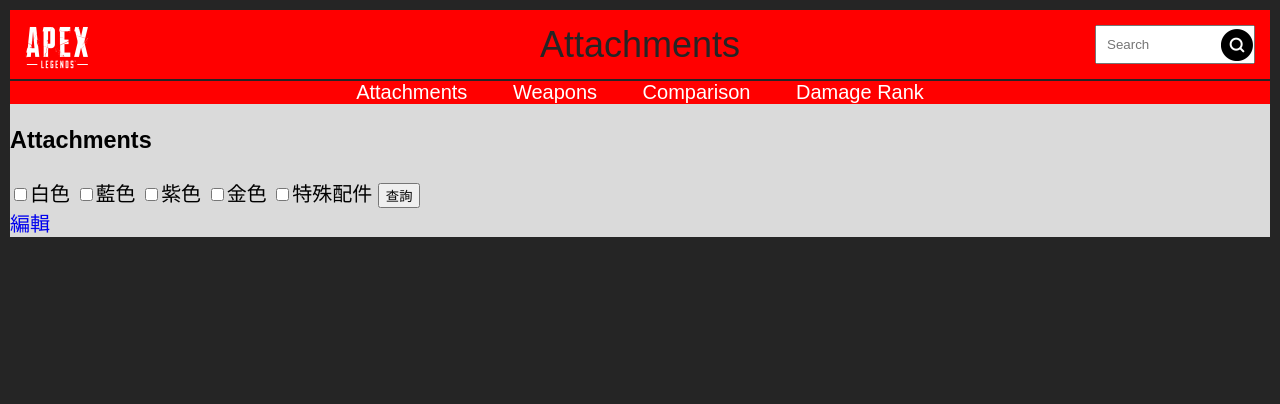
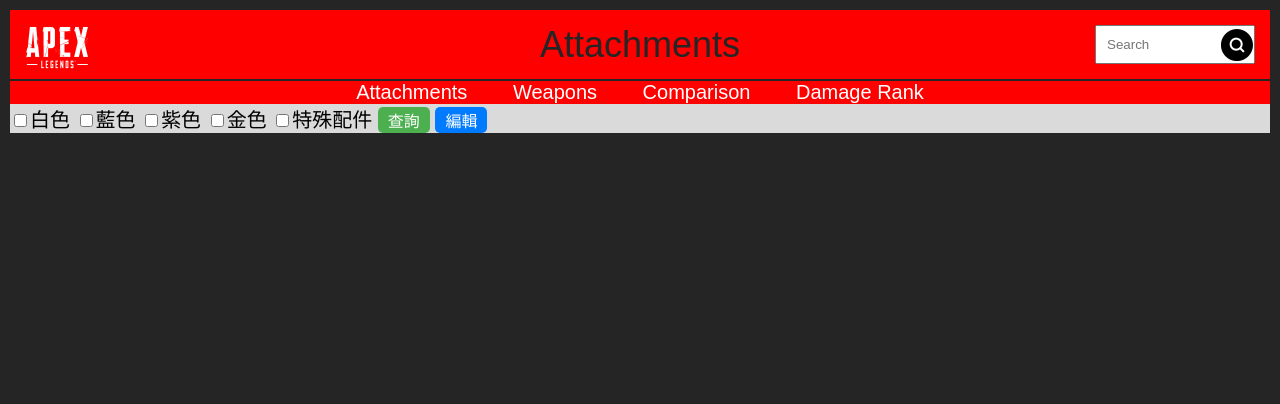
Before and after one commit to yesaouo/ApexWeapons, a PHP site: page /content/attachment.php in a window 1280 px wide. Shown: the top 404 px of the page. Run offline with PHP 8.4, Linux system fonts and the light colour scheme.

Commit message:
fix: some page css

```diff
--- a/content/attachment.php
+++ b/content/attachment.php
@@ -8,6 +8,7 @@
     <meta name="viewport" content="width=device-width, initial-scale=1.0">
     <title>APEX Weapons-Attachments</title>
     <link rel="stylesheet" type="text/css" href="../css/styles.css">
+    <link rel="stylesheet" type="text/css" href="css/styles.css">
 </head>
 <body>
     <header>
@@ -41,21 +42,22 @@
     </header>
     <main>
     <form action = "attachment.php" method="post">
-    <h3>Attachments</h3>
     <input type="checkbox" name="choose[]" value="white_attachment"><label>白色</label>
     <input type="checkbox" name="choose[]" value="blue_attachment"><label>藍色</label>
     <input type="checkbox" name="choose[]" value="purple_attachment"><label>紫色</label>
     <input type="checkbox" name="choose[]" value="gold_attachment"><label>金色</label>
     <input type="checkbox" name="special" value="hopup"><label>特殊配件</label>
-    <input type = "submit" value="查詢">
+    <input class="button green" type="submit" value="查詢">
+    <a class="button blue" href="index.php">編輯</a>
     </form>
     <?php
         include("../function/condb.php");
         if(isset($_POST['choose'])){
         $n=$_POST['choose'];
         header('Content-Type: text/html; charset=UTF-8');
-        echo "<table border ='1'>
+        echo "<br><table border ='1'>
         <tr>
+        <th>等級</th>
         <th>配件名稱</th>
         <th>武器名稱</th>
         <th>配件數值</th>
@@ -70,13 +72,13 @@
             for($j=0; $j<count($result); $j++){
                 echo "<tr>";
                 if($re=="white_attachment"){
-                    echo "<td>white ".$result[$j]['AttachmentName']."</td>";
+                    echo "<td>白</td><td>".$result[$j]['AttachmentName']."</td>";
                 }else if($re=="blue_attachment"){
-                    echo "<td>blue ".$result[$j]['AttachmentName']."</td>";
+                    echo "<td>藍</td><td>".$result[$j]['AttachmentName']."</td>";
                 }else if($re=="purple_attachment"){
-                    echo "<td>purple ".$result[$j]['AttachmentName']."</td>";
+                    echo "<td>紫</td><td>".$result[$j]['AttachmentName']."</td>";
                 }else if($re=="gold_attachment"){
-                    echo "<td>gold ".$result[$j]['AttachmentName']."</td>";
+                    echo "<td>金</td><td>".$result[$j]['AttachmentName']."</td>";
                 }
                 echo "<td>".$result[$j]['WeaponName']."</td>";
                 echo "<td>".$result[$j]['Value']."</td>";
@@ -86,8 +88,7 @@
         }
         echo "</table>";
         if(isset($_POST['special'])){
-            echo "<hr>";
-            echo "<table border ='1'>
+            echo "<br><table border ='1'>
             <tr>
             <th>特殊配件</th>
             <th>武器名稱</th>
@@ -110,7 +111,6 @@
         }
         echo "</table>";
     ?>
-    <a href="index.php">編輯</a>
     </main>
     <script src="../js/scripts.js"></script>
 </body>
--- a/content/attachment_edit.php
+++ b/content/attachment_edit.php
@@ -93,7 +93,6 @@
 	.content {
 		word-wrap: break-word;
 		width: 100%;
-		background-color: #f1f1f1;
 	}
 
 	.inner_content {
@@ -154,9 +153,7 @@
     </header>
     <main>
 	<div class="content">
-		<div class="inner_content">
         <form action = "attachment_edit.php" method = "POST">
-        <h3>Attachments</h3>
         <input type= "radio" name = "choose" value = "white_attachment"><label>白色</label>
         <input type= "radio" name = "choose" value = "blue_attachment"><label>藍色</label>
         <input type= "radio" name = "choose" value = "purple_attachment"><label>紫色</label>
@@ -585,7 +582,6 @@
             }
             echo "<a href='logout.php'>登出</a>";
         ?>
-        </div>
 	</div>
     </main>
     <script src="../js/scripts.js"></script>
--- /dev/null
+++ b/content/css/styles.css
@@ -0,0 +1,27 @@
+main {
+    display: flex;
+    flex-direction: column;
+}
+.button {
+    display: inline-block;
+    padding: 1px 10px;
+    font-size: 16px;
+    color: #fff;
+    border: none;
+    border-radius: 5px;
+    text-align: center;
+    text-decoration: none;
+    transition: background-color 0.3s ease;
+}
+.button.green {
+    background-color: #4CAF50;
+}
+.button.blue {
+    background-color: #007BFF;
+}
+.button.green:hover {
+    background-color: #45a049;
+}
+.button.blue:hover {
+    background-color: #0056b3;
+}
--- a/content/login.php
+++ b/content/login.php
@@ -20,7 +20,7 @@ if($_SERVER["REQUEST_METHOD"] == "POST"){
         $result=mysqli_query($conn,$sql);
         $good=mysqli_fetch_assoc($result)["good"];
         $_SESSION["level"]= $good;
-        header("location:edit.php");
+        header("location: ../index.html");
     }else{
             function_alert("帳號或密碼錯誤");
         }
--- a/content/logout.php
+++ b/content/logout.php
@@ -2,6 +2,6 @@
 session_start();
 $_SESSION = array();
 session_destroy();
-header('location:weapon.php');
+header('location: ../index.html');
 
 ?>
--- a/content/weapon.php
+++ b/content/weapon.php
@@ -8,6 +8,7 @@
     <meta name="viewport" content="width=device-width, initial-scale=1.0">
     <title>APEX Weapons-Weapons</title>
     <link rel="stylesheet" type="text/css" href="../css/styles.css">
+    <link rel="stylesheet" type="text/css" href="css/styles.css">
 </head>
 <body>
     <header>
@@ -73,7 +74,7 @@ for($i=0; $i<count($result); $i++){
     }
   echo "</table>";
 ?>
-    <a href="index.php">編輯</a>
+        <a class="button blue" href="index.php">編輯</a>
     </main>
     <script src="../js/scripts.js"></script>
 </body>
--- a/content/weapon_edit.php
+++ b/content/weapon_edit.php
@@ -93,7 +93,6 @@
 	.content {
 		word-wrap: break-word;
 		width: 100%;
-		background-color: #f1f1f1;
 	}
 
 	.inner_content {
@@ -158,8 +157,7 @@
     </header>
     <main>
 	<div class="content">
-		<div class="inner_content">
-			<table class="table">
+    <table class="table">
 			    <thead>
                     <tr>
                     <th>武器名稱</th>
@@ -350,7 +348,6 @@
                     }
 					echo "<a href='logout.php'>登出</a>";
                 ?>
-        </div>
 	</div>
     </main>
     <script src="../js/scripts.js"></script>
```
Also changed, not shown: content/edit.php (deleted, +0 -45 lines), content/index.php (+11 -4 lines).
